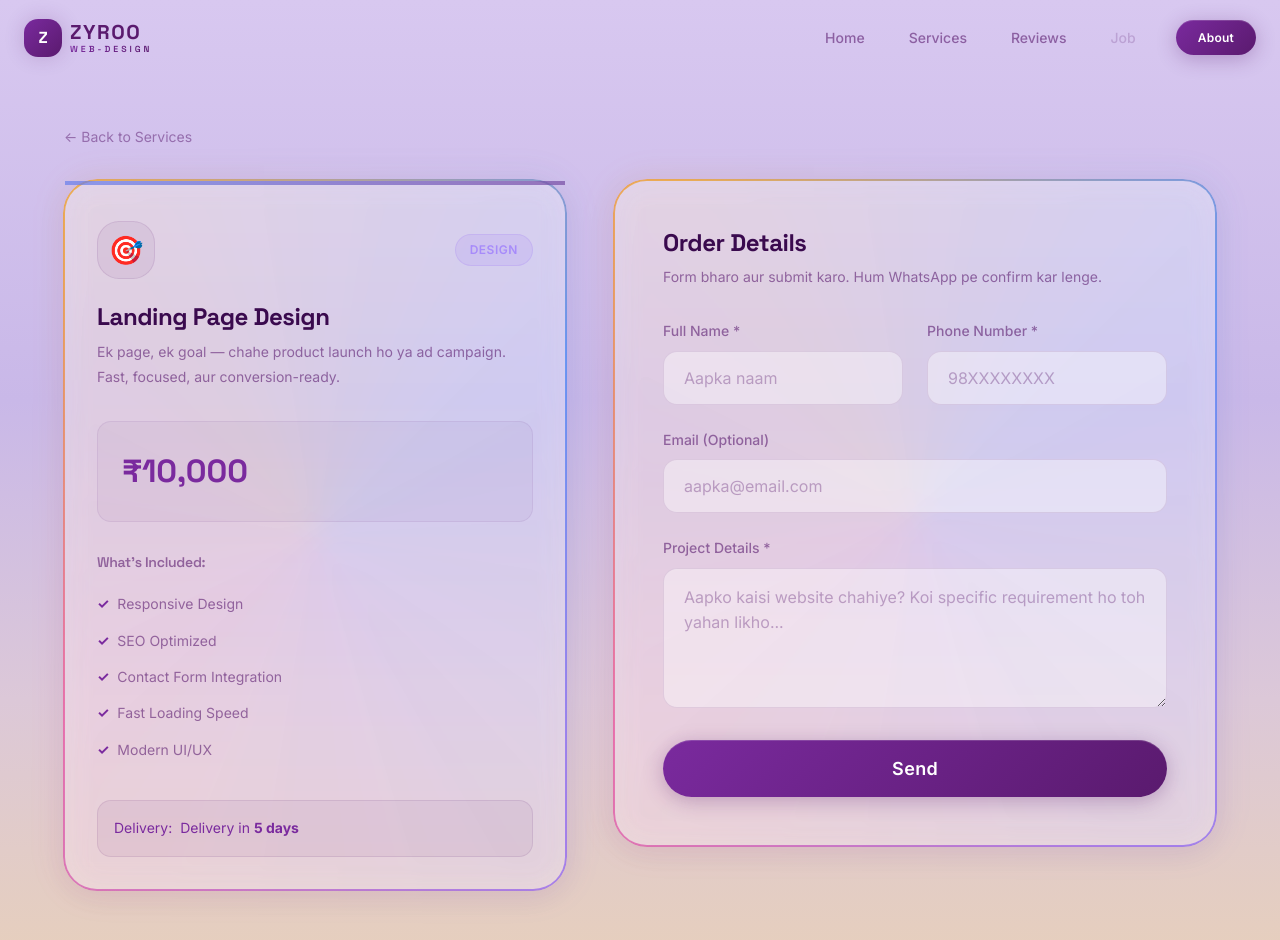
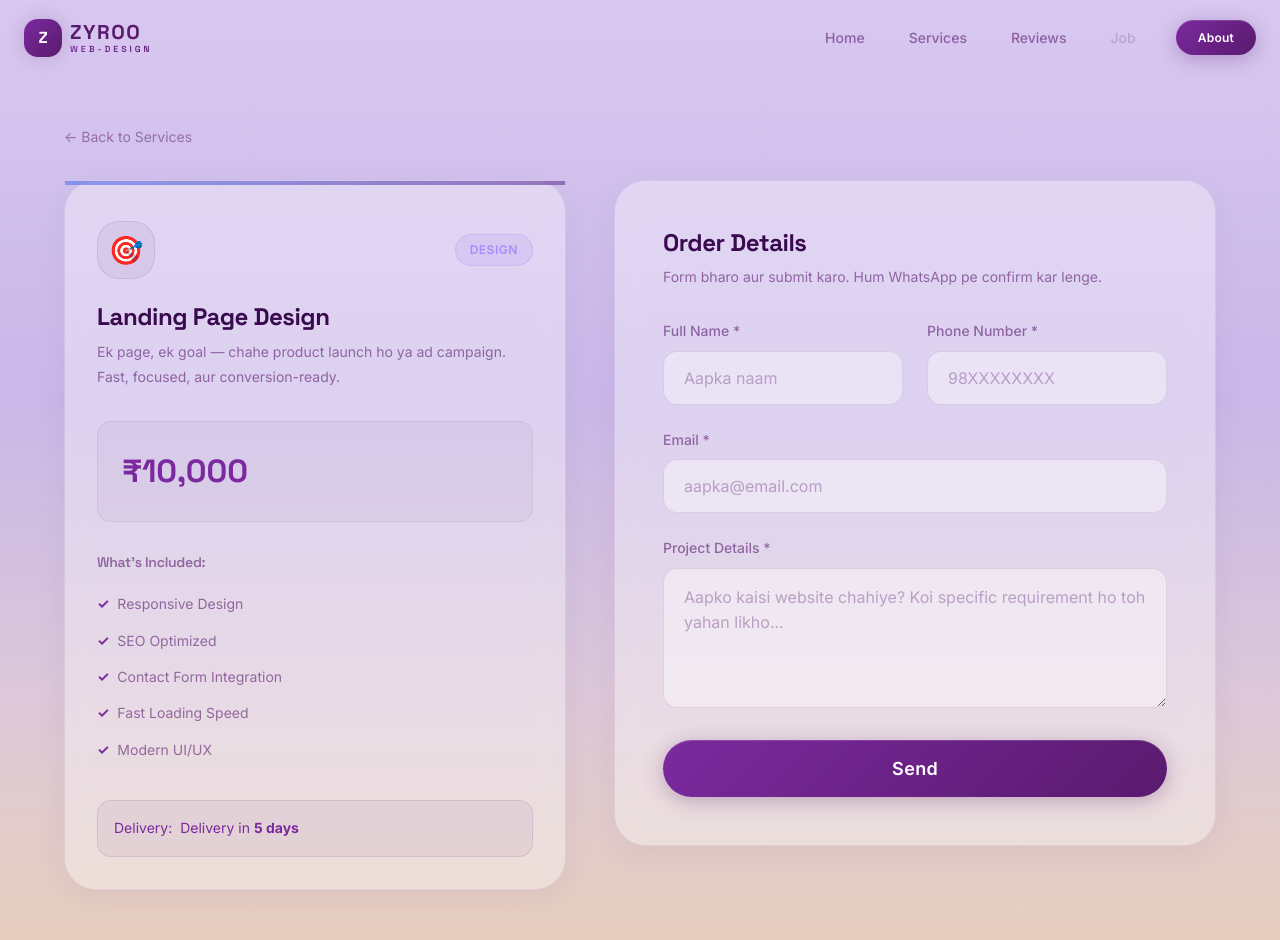
Before and after one commit to Kamlender/zyroo-website, a Next.js app: page /order/landing-page in a window 1280 px wide. Shown: the top 940 px of the page. Built offline with nearby package versions, Linux system fonts and the light colour scheme.

Commit message:
remove glow from order page, add soft glow to pricing cards, make email mandatory

```diff
--- a/src/app/order/[id]/OrderPageClient.tsx
+++ b/src/app/order/[id]/OrderPageClient.tsx
@@ -66,7 +66,7 @@ export default function OrderPageClient() {
         ``,
         `👤 *Name:* ${form.name}`,
         `📞 *Phone:* ${form.phone}`,
-        form.email ? `📧 *Email:* ${form.email}` : '',
+        `📧 *Email:* ${form.email}`,
         ``,
         `🎯 *Service:* ${service.title}`,
         `⚡ *Mode:* ${isRush ? 'Rush Delivery' : 'Standard'}`,
@@ -233,7 +233,7 @@ export default function OrderPageClient() {
 
                 <div className="form-group" style={{ marginTop: 'var(--space-lg)' }}>
                   <label className="form-label" htmlFor="order-email">
-                    Email (Optional)
+                    Email *
                   </label>
                   <input
                     type="email"
@@ -244,6 +244,7 @@ export default function OrderPageClient() {
                     onChange={(e) =>
                       setForm((p) => ({ ...p, email: e.target.value }))
                     }
+                    required
                     disabled={status === 'sending'}
                   />
                 </div>
--- a/src/app/order/[id]/page.module.css
+++ b/src/app/order/[id]/page.module.css
@@ -2,26 +2,9 @@
    Order Page — Lavender Purple Theme
    ============================================ */
 
-/* Animated glow angle for rotating border */
-@property --glow-angle {
-  syntax: '<angle>';
-  initial-value: 0deg;
-  inherits: false;
-}
-
-@keyframes glowSpin {
-  0%   { --glow-angle: 0deg; }
-  100% { --glow-angle: 360deg; }
-}
-
 @keyframes glowFadeIn {
   0%   { opacity: 0; transform: scale(0.98); }
   100% { opacity: 1; transform: scale(1); }
-}
-
-@keyframes glowPulse {
-  0%, 100% { opacity: 0.6; }
-  50%      { opacity: 1; }
 }
 
 .orderPage {
@@ -105,47 +88,7 @@
   animation: glowFadeIn 0.6s ease-out both;
 }
 
-/* Rotating glow border */
-.serviceInfoCard::before {
-  content: '';
-  position: absolute;
-  inset: -2px;
-  border-radius: calc(var(--radius-xl) + 2px);
-  padding: 2px;
-  background: conic-gradient(
-    from var(--glow-angle),
-    #8b5cf6, #ec4899, #f59e0b, #3b82f6, #8b5cf6
-  );
-  -webkit-mask:
-    linear-gradient(#fff 0 0) content-box,
-    linear-gradient(#fff 0 0);
-  -webkit-mask-composite: xor;
-  mask-composite: exclude;
-  animation: glowSpin 4s linear infinite, glowPulse 3s ease-in-out infinite;
-  pointer-events: none;
-  z-index: -1;
-}
 
-/* Outer soft glow halo */
-.serviceInfoCard::after {
-  content: '';
-  position: absolute;
-  inset: -8px;
-  border-radius: calc(var(--radius-xl) + 8px);
-  background: conic-gradient(
-    from var(--glow-angle),
-    rgba(139, 92, 246, 0.15),
-    rgba(236, 72, 153, 0.12),
-    rgba(245, 158, 11, 0.10),
-    rgba(59, 130, 246, 0.12),
-    rgba(139, 92, 246, 0.15)
-  );
-  filter: blur(16px);
-  animation: glowSpin 4s linear infinite, glowPulse 3s ease-in-out infinite;
-  pointer-events: none;
-  z-index: -2;
-  opacity: 0.7;
-}
 
 .serviceInfoGlow {
   position: absolute;
@@ -250,47 +193,7 @@
   animation: glowFadeIn 0.6s ease-out 0.2s both;
 }
 
-/* Rotating glow border */
-.orderFormCard::before {
-  content: '';
-  position: absolute;
-  inset: -2px;
-  border-radius: calc(var(--radius-xl) + 2px);
-  padding: 2px;
-  background: conic-gradient(
-    from var(--glow-angle),
-    #8b5cf6, #ec4899, #f59e0b, #3b82f6, #8b5cf6
-  );
-  -webkit-mask:
-    linear-gradient(#fff 0 0) content-box,
-    linear-gradient(#fff 0 0);
-  -webkit-mask-composite: xor;
-  mask-composite: exclude;
-  animation: glowSpin 4s linear infinite, glowPulse 3s ease-in-out infinite;
-  pointer-events: none;
-  z-index: -1;
-}
 
-/* Outer soft glow halo */
-.orderFormCard::after {
-  content: '';
-  position: absolute;
-  inset: -8px;
-  border-radius: calc(var(--radius-xl) + 8px);
-  background: conic-gradient(
-    from var(--glow-angle),
-    rgba(139, 92, 246, 0.15),
-    rgba(236, 72, 153, 0.12),
-    rgba(245, 158, 11, 0.10),
-    rgba(59, 130, 246, 0.12),
-    rgba(139, 92, 246, 0.15)
-  );
-  filter: blur(16px);
-  animation: glowSpin 4s linear infinite, glowPulse 3s ease-in-out infinite;
-  pointer-events: none;
-  z-index: -2;
-  opacity: 0.7;
-}
 
 .orderFormTitle { font-size: var(--text-2xl); font-weight: 700; margin-bottom: var(--space-sm); color: #3a0a4e; }
 .orderFormSubtitle { font-size: var(--text-sm); color: rgba(90, 26, 110, 0.6); line-height: 1.7; margin-bottom: var(--space-xl); }
@@ -335,45 +238,7 @@
   animation: glowFadeIn 0.6s ease-out both;
 }
 
-.successCard::before {
-  content: '';
-  position: absolute;
-  inset: -2px;
-  border-radius: calc(var(--radius-xl) + 2px);
-  padding: 2px;
-  background: conic-gradient(
-    from var(--glow-angle),
-    #8b5cf6, #ec4899, #f59e0b, #3b82f6, #8b5cf6
-  );
-  -webkit-mask:
-    linear-gradient(#fff 0 0) content-box,
-    linear-gradient(#fff 0 0);
-  -webkit-mask-composite: xor;
-  mask-composite: exclude;
-  animation: glowSpin 4s linear infinite, glowPulse 3s ease-in-out infinite;
-  pointer-events: none;
-  z-index: -1;
-}
 
-.successCard::after {
-  content: '';
-  position: absolute;
-  inset: -8px;
-  border-radius: calc(var(--radius-xl) + 8px);
-  background: conic-gradient(
-    from var(--glow-angle),
-    rgba(139, 92, 246, 0.15),
-    rgba(236, 72, 153, 0.12),
-    rgba(245, 158, 11, 0.10),
-    rgba(59, 130, 246, 0.12),
-    rgba(139, 92, 246, 0.15)
-  );
-  filter: blur(16px);
-  animation: glowSpin 4s linear infinite, glowPulse 3s ease-in-out infinite;
-  pointer-events: none;
-  z-index: -2;
-  opacity: 0.7;
-}
 
 .successIcon { font-size: 64px; margin-bottom: var(--space-lg); }
 .successTitle { font-size: var(--text-3xl); font-weight: 700; margin-bottom: var(--space-md); color: #3a0a4e; }
```
Also changed, not shown: src/components/PricingSection.module.css (+39 -1 lines).
